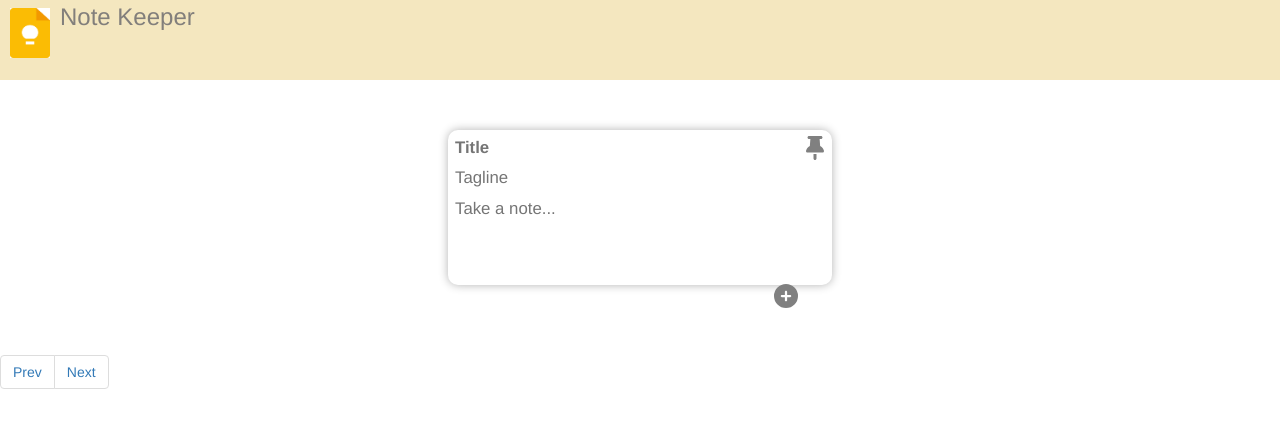
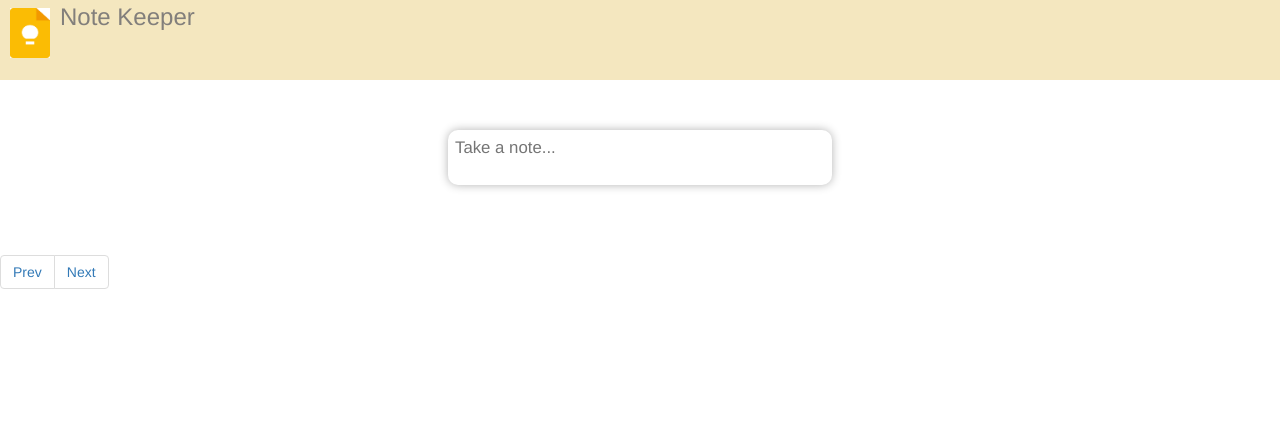
Before and after one commit to ashish280601/NoteKeeper, a React (Create React App) app: page / in a window 1280 px wide. Shown: the top 428 px of the page. Built offline with nearby package versions, Linux system fonts and the light colour scheme.

Commit message:
Added pinned functionality aslo create to navigate from dummy note to notekeeper

```diff
--- a/package.json
+++ b/package.json
@@ -13,6 +13,7 @@
     "react": "^18.2.0",
     "react-bootstrap": "^2.9.0",
     "react-dom": "^18.2.0",
+    "react-modal": "^3.16.1",
     "react-scripts": "5.0.1",
     "react-toastify": "^9.1.3",
     "web-vitals": "^2.1.4"
--- a/src/App.js
+++ b/src/App.js
@@ -5,12 +5,14 @@ import NoteList from "./components/NoteList";
 import NoteKeeper from "./components/Notekeeper";
 import { ToastContainer, toast } from "react-toastify";
 import 'react-toastify/dist/ReactToastify.css';
+import "bootstrap/dist/css/bootstrap.css";
+import DummyNote from "./components/DummyNote";
 
 function App() {
 
   const [state, dispatch] = useReducer(noteReducers, {notes: []});
-  const [notesToUpdate, setNotesToUpdate] = useState(null);
-  const [isPinned, setIsPinned] = useState(true);
+  const [notesToUpdate, setNotesToUpdate] = useState('');
+  const [isNotePage, setIsNotePage] = useState(false);
 
   function noteReducers(state, action) {
     const { formLoad } = action;
@@ -41,7 +43,6 @@ function App() {
     toast.success("Note Added Successful",{
       style:{background:"#100e10",color:"#fff",fontSize:20}
     });
-    console.log("Adding Note Successful", state.notes);
   };
 
   const delNote = (id) => {
@@ -73,22 +74,27 @@ function App() {
     return true;
   }
 
-  const pinnedNotes = () => {
-    setIsPinned((current) => !current);
-    console.log(isPinned);
+  const togglePage = () => {
+    setIsNotePage(!isNotePage);
   }
 
   return (
     <>
       <Navbar />
+      {
+        isNotePage
+         ?
          <NoteKeeper
           addNotes={addNotes}
           notesToUpdate={notesToUpdate}
           updateNotes={updateNotes}
           resetNotesToUpdate={resetNotesToUpdate}
-       isPinned={isPinned}
-       pinnedNotes={pinnedNotes}
           />
+          :
+         <DummyNote
+          togglePage={togglePage}
+         />
+      }
       <NoteList
        notes={state.notes}
        delNote={delNote}
--- /dev/null
+++ b/src/components/DummyNote.js
@@ -0,0 +1,17 @@
+import React from "react";
+import styles from "../styling/NoteKeeper.module.css"
+
+const DummyNote = ({togglePage}) => {
+    return(
+        <form className={styles.form} >
+                <input
+                    type="text"
+                    placeholder="Take a note..."
+                    className={styles.input}
+                    onClick={togglePage}
+                />
+        </form>
+    )
+}
+
+export default DummyNote;
--- a/src/components/NoteItems.js
+++ b/src/components/NoteItems.js
@@ -1,6 +1,7 @@
 import { useState } from "react";
 import { FontAwesomeIcon } from "@fortawesome/react-fontawesome";
 import { faThumbtack } from "@fortawesome/free-solid-svg-icons";
+import { toast } from "react-toastify";
 
 import styles from "../styling/NoteItems.module.css";
 import EditImage from "../images/edit.png";
@@ -13,6 +14,22 @@ const NoteItems = ({
   changeNotesTOUpdate
 }) => {
   const [currentHoverIndex, setCurrentHoverIndex] = useState(null);
+  const [isPinned, setIsPinned] = useState(false);
+
+  const togglePin = () => {
+    setIsPinned(!isPinned);
+    console.log(isPinned);
+    if (isPinned){
+      toast.success("Note UnPinned Successful",{
+        style:{background:"#808080",color:"#fff",fontSize:20}
+      });
+    }
+    else{
+      toast.success("Note Pinned Successful",{
+        style:{background:"#808080",color:"#fff",fontSize:20}
+      });
+    }
+  }
 
   return (
     <div className={styles.itemsLists}>
@@ -40,7 +57,7 @@ const NoteItems = ({
           <div className={styles.delete} onClick={() => delNote(note.id)}>
             <img src={DeleteImage} height="30" alt="Delete" />
           </div>
-          <div className={styles.pinned}>
+          <div className={`${styles.pinned} ${isPinned ? `${styles.pinAct}` : ''}`} onClick={togglePin}>
             <FontAwesomeIcon icon={faThumbtack} height={30} className={styles.img}/>
           </div>
         </div>
--- a/src/components/NoteList.js
+++ b/src/components/NoteList.js
@@ -1,9 +1,14 @@
 import NoteItems from "./NoteItems";
 import styles from "../styling/NoteList.module.css";
 import { useState } from "react";
-import "bootstrap/dist/css/bootstrap.min.css";
 
-const NoteList = ({ notes, delNote, changeNotesTOUpdate }) => {
+
+const NoteList = ({
+   notes,
+   delNote,
+   changeNotesTOUpdate,
+}) => {
+
   const [currentPage, setCurrentPage] = useState(1);
   const recordsPerPage = 6;
   const lastIndex = currentPage * recordsPerPage;
@@ -42,10 +47,11 @@ const NoteList = ({ notes, delNote, changeNotesTOUpdate }) => {
           );
         })}
       </div>
+      {/* Pagination code */}
       <nav style={{margin:"auto"}}>
         <ul className="pagination">
           <li className="page-item">
-            <a href="#" className="page-link" onClick={prePage}>
+            <a href="/#" className="page-link" onClick={prePage}>
               Prev
             </a>
           </li>
@@ -55,7 +61,7 @@ const NoteList = ({ notes, delNote, changeNotesTOUpdate }) => {
               key={index}
             >
               <a
-                href="#"
+                href="/#"
                 className="page-link"
                 onClick={() => changeCPage(num)}
               >
@@ -64,7 +70,7 @@ const NoteList = ({ notes, delNote, changeNotesTOUpdate }) => {
             </li>
           ))}
           <li className="page-item">
-            <a href="#" className="page-link" onClick={nextPage}>
+            <a href="/#" className="page-link" onClick={nextPage}>
               Next
             </a>
           </li>
--- a/src/components/Notekeeper.js
+++ b/src/components/Notekeeper.js
@@ -1,6 +1,6 @@
-import { useEffect, useRef, useState } from "react";
+import React, { useEffect, useRef } from "react";
 import { FontAwesomeIcon } from '@fortawesome/react-fontawesome'
-import {faCirclePlus, faThumbtack} from "@fortawesome/free-solid-svg-icons"
+import {faCirclePlus} from "@fortawesome/free-solid-svg-icons"
 
 import styles from "../styling/NoteKeeper.module.css";
 
@@ -8,21 +8,12 @@ const NoteKeeper = ({
     addNotes,
     notesToUpdate,
     updateNotes,
-    resetNotesToUpdate,
-    isPinned,
-    pinnedNotes
+    resetNotesToUpdate
 }) => {
 
     const titleRef = useRef();
     const taglineRef = useRef();
     const inputRef = useRef();
-    var value = 0
-    var [ count, setCount ] = useState(value);
-
-  const handleCount =() =>{
-    setCount((cur) => cur+=1);
-    console.log("Count :",count);
-  }
 
     useEffect(() => {
         if (!notesToUpdate) return;
@@ -49,7 +40,6 @@ const NoteKeeper = ({
                 title: titleValue,
                 tagline: taglineValue,
                 input: inputValue,
-                // time: new getHo().getMin(),
                 id: new Date().getTime(),
             };
             addNotes(noteDetails);
@@ -73,9 +63,6 @@ const NoteKeeper = ({
     return(
         <div style={{position:"relative"}}>
             <form className={styles.form} onSubmit={handleSubmit}>
-                <div className={styles.pinned} onClick={pinnedNotes}>
-                    {}<FontAwesomeIcon icon={faThumbtack} />
-                </div>
                 <input
                     type="text"
                     placeholder="Title"
@@ -99,7 +86,7 @@ const NoteKeeper = ({
                     ref={inputRef}
                     style={{marginTop: 5}}
                 />
-                <button className={styles.submit} onSubmit={handleCount}> <FontAwesomeIcon icon={faCirclePlus} /> </button>
+                <button className={styles.submit}> <FontAwesomeIcon icon={faCirclePlus} /> </button>
             </form>
 
         </div>
--- a/src/styling/NoteItems.module.css
+++ b/src/styling/NoteItems.module.css
@@ -26,6 +26,7 @@
 .btnContainer {
     height: 100%;
     align-items: center;
+    margin-left: 5px;
     gap: 12px;
     transform: translateX(110%);
     display: flex;
@@ -45,16 +46,21 @@
   }
 
   .pinned{
-    width: 1.85rem;
-    height: 1.85rem;
+    width: 3rem;
+    height: 3rem;
     border-radius: 50%;
     background-color: grey;
     color: white;
     position: relative;
   }
 
+  .pinAct{
+    background-color: black;
+    cursor: pointer;
+  }
+
   .img{
-    margin: 7px 8px;
+    margin: 9px 10px;
   }
 
   .edit:hover,
--- a/src/styling/NoteKeeper.module.css
+++ b/src/styling/NoteKeeper.module.css
@@ -31,10 +31,11 @@
     color: gray;
     background-color: #fff;
     position: absolute;
+    outline: none;
 }
 
 .submit{
-    top: 149px;
+    top: 140px;
     left: 60%;
 }
 
@@ -43,11 +44,7 @@
     left: 63%;
 }
 
-.active{
-    color: black;
+.submit:hover, .pinned:hover{
+    cursor: pointer;
+    transform: scale(1.15);
 }
-
-.submit:hover, .pinned:hover{
-    color: rgb(115, 114, 114);
-    cursor: pointer;
-}
```
Also changed, not shown: 1 other file (tests, documents, lock files or other folders). Lines whose indentation alone changed are shown as unchanged.
